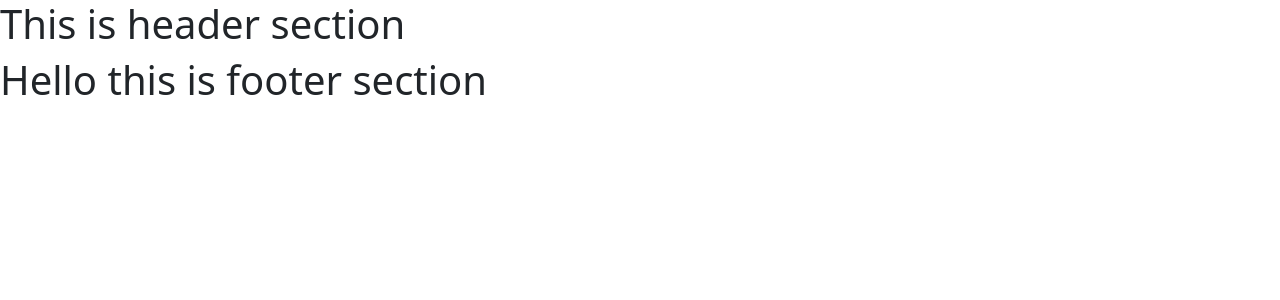
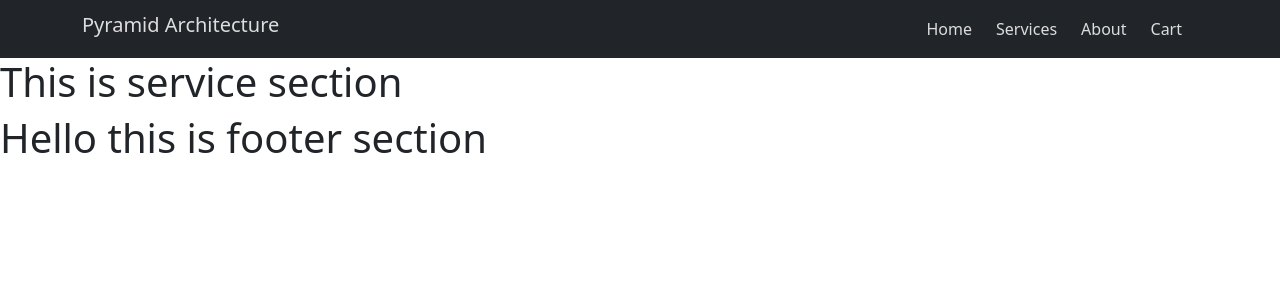
Before and after one commit to bakhtiar-abid/pyramid-architecture-react, a React (Create React App) app: page /services in a window 1280 px wide. Shown: the top 300 px of the page. Built offline with nearby package versions, Linux system fonts and the light colour scheme.

Commit message:
Nav-Bar Section Added

```diff
--- a/src/Components/About/About.js
+++ b/src/Components/About/About.js
@@ -1,7 +1,11 @@
 import React from "react";
 
 const About = () => {
-   return <div></div>;
+   return (
+      <div>
+         <h1>This is about section</h1>
+      </div>
+   );
 };
 
 export default About;
--- a/src/Components/Cart/Cart.js
+++ b/src/Components/Cart/Cart.js
@@ -1,7 +1,11 @@
 import React from "react";
 
 const Cart = () => {
-   return <div></div>;
+   return (
+      <div>
+         <h1>This is cart section</h1>
+      </div>
+   );
 };
 
 export default Cart;
--- a/src/Components/Header/Header.js
+++ b/src/Components/Header/Header.js
@@ -1,10 +1,11 @@
 import React from "react";
+import Navbar from "../NavBar/Navbar";
 import "./Header.css";
 
 const Header = () => {
    return (
       <div>
-         <h1>This is header section</h1>
+         <Navbar></Navbar>
       </div>
    );
 };
--- /dev/null
+++ b/src/Components/NavBar/Navbar.css
@@ -0,0 +1,19 @@
+.logo img {
+   width: 100px;
+   background-color: transparent;
+}
+
+.link-style > ul > li > a:hover {
+   border: none;
+
+   display: inline-block;
+
+   color: black;
+   background-color: rgba(221, 221, 221, 0.329);
+   border-radius: 5px;
+   cursor: pointer;
+   color: white;
+}
+.link-style > ul > li > a {
+   color: white;
+}
--- a/src/Components/NavBar/Navbar.js
+++ b/src/Components/NavBar/Navbar.js
@@ -1,7 +1,79 @@
+import Button from "@restart/ui/esm/Button";
 import React from "react";
+import "./Navbar.css";
+import logo from "../../images/Untitled design.png";
+import { Link } from "react-router-dom";
 
 const Navbar = () => {
-   return <div></div>;
+   return (
+      <div>
+         <nav className="navbar navbar-expand-lg navbar-light bg-dark">
+            <div className="container">
+               <a
+                  style={{ color: "#dddddd" }}
+                  className="navbar-brand"
+                  href="#"
+               >
+                  <h5>Pyramid Architecture</h5>
+               </a>
+               <button
+                  className="navbar-toggler"
+                  type="button"
+                  data-bs-toggle="collapse"
+                  data-bs-target="#navbarSupportedContent"
+                  aria-controls="navbarSupportedContent"
+                  aria-expanded="false"
+                  aria-label="Toggle navigation"
+               >
+                  <span className="navbar-toggler-icon"></span>
+               </button>
+               <div
+                  className="collapse navbar-collapse link-style"
+                  id="navbarSupportedContent"
+               >
+                  <ul className="navbar-nav ms-auto mb-2 mb-lg-0  ">
+                     <li className="nav-item me-2 ">
+                        <Link
+                           style={{ color: "#dddddd" }}
+                           className="nav-link"
+                           to="/home"
+                        >
+                           Home
+                        </Link>
+                     </li>
+                     <li className="nav-item me-2 ">
+                        <Link
+                           style={{ color: "#dddddd" }}
+                           className="nav-link"
+                           to="/services"
+                        >
+                           Services
+                        </Link>
+                     </li>
+                     <li className="nav-item me-2 ">
+                        <Link
+                           style={{ color: "#dddddd" }}
+                           className="nav-link"
+                           to="/about"
+                        >
+                           About
+                        </Link>
+                     </li>
+                     <li className="nav-item me-2 ">
+                        <Link
+                           style={{ color: "#dddddd" }}
+                           className="nav-link"
+                           to="/cart"
+                        >
+                           Cart
+                        </Link>
+                     </li>
+                  </ul>
+               </div>
+            </div>
+         </nav>
+      </div>
+   );
 };
 
 export default Navbar;
--- a/src/Components/Services/Services.js
+++ b/src/Components/Services/Services.js
@@ -1,7 +1,11 @@
 import React from "react";
 
 const Services = () => {
-   return <div></div>;
+   return (
+      <div>
+         <h1>This is service section</h1>
+      </div>
+   );
 };
 
 export default Services;
--- a/src/Components/TopItems/TopItems.js
+++ b/src/Components/TopItems/TopItems.js
@@ -1,4 +1,5 @@
 import React from "react";
+import Navbar from "../NavBar/Navbar";
 import "./TopItems.css";
 
 const TopItems = () => {
```
Also changed, not shown: src/images/Untitled design.png (added).
